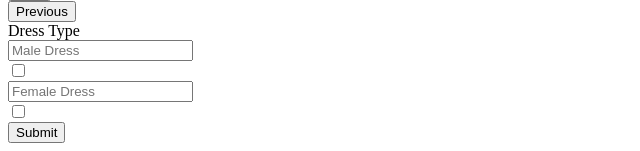
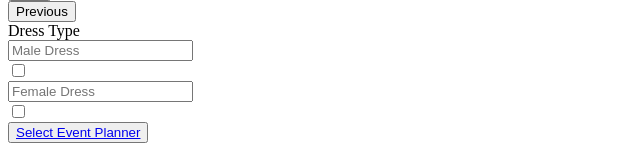
Before and after one commit to LordStarkLK/partyak, a PHP site: the page made by app/views/customer/customerThroughEpPlanSView.php in a window 1280 px wide. Shown: the part 2047-2198 px from the top of the page, without its empty margins (0-640 px from the left). Run offline with PHP 8.4, Linux system fonts and the light colour scheme; the template is opened without the code that fills it, so the values that code supplies are empty; some libraries are stand-ins or nearby versions.

Commit message:
This commit for customer through event planner

```diff
--- a/app/views/customer/customerThroughEpPlanSView.php
+++ b/app/views/customer/customerThroughEpPlanSView.php
@@ -630,7 +630,7 @@
         </div>
 
         <div class="save">
-          <button type="Submit" class="saveb"  value="Submit">Submit</button>
+          <button type="Submit" class="savebb"  value="Submit"><a href ="<?php echo BASEURL . '/customerContactEventPlanner'; ?>">Select Event Planner</a></button>
         </div>
 
 
```
